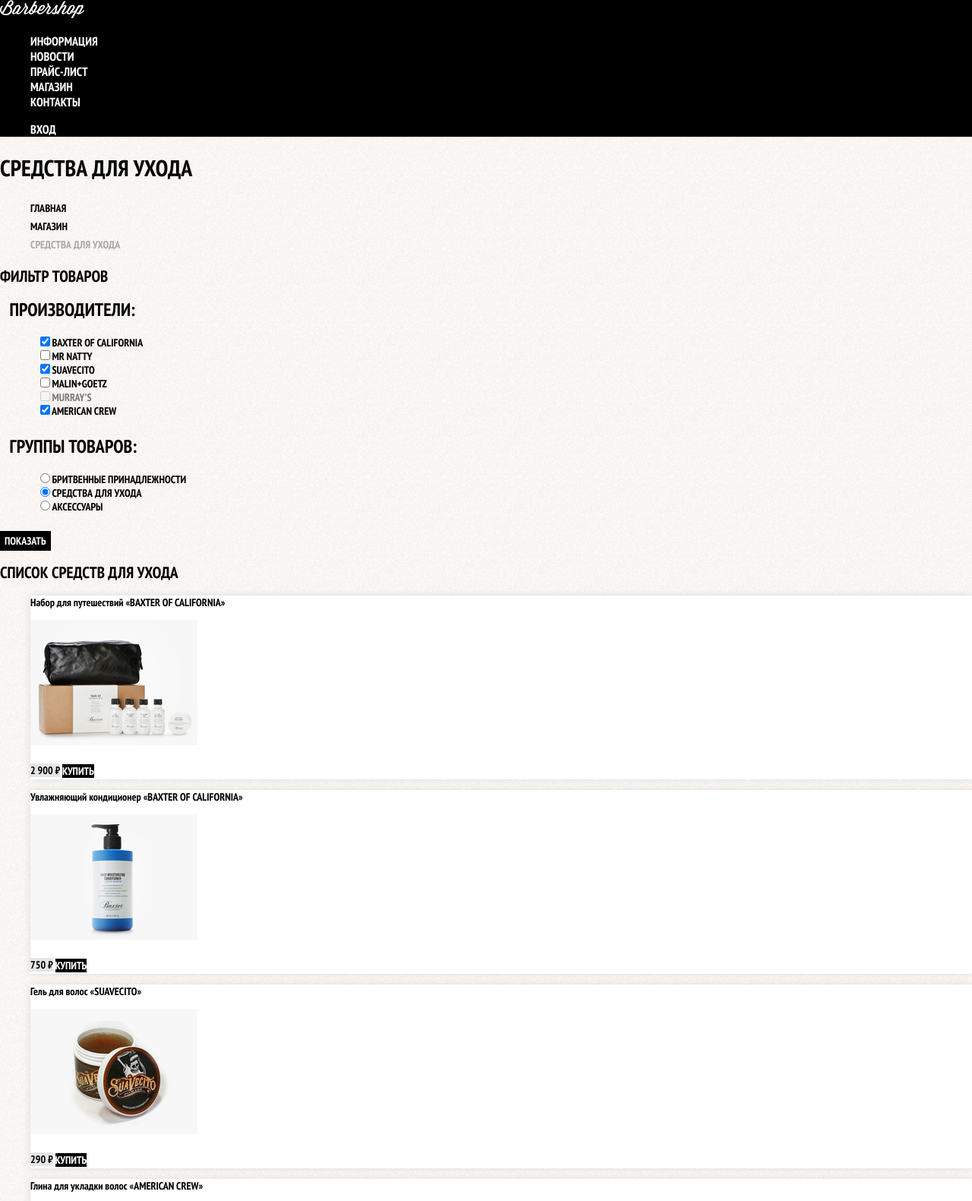
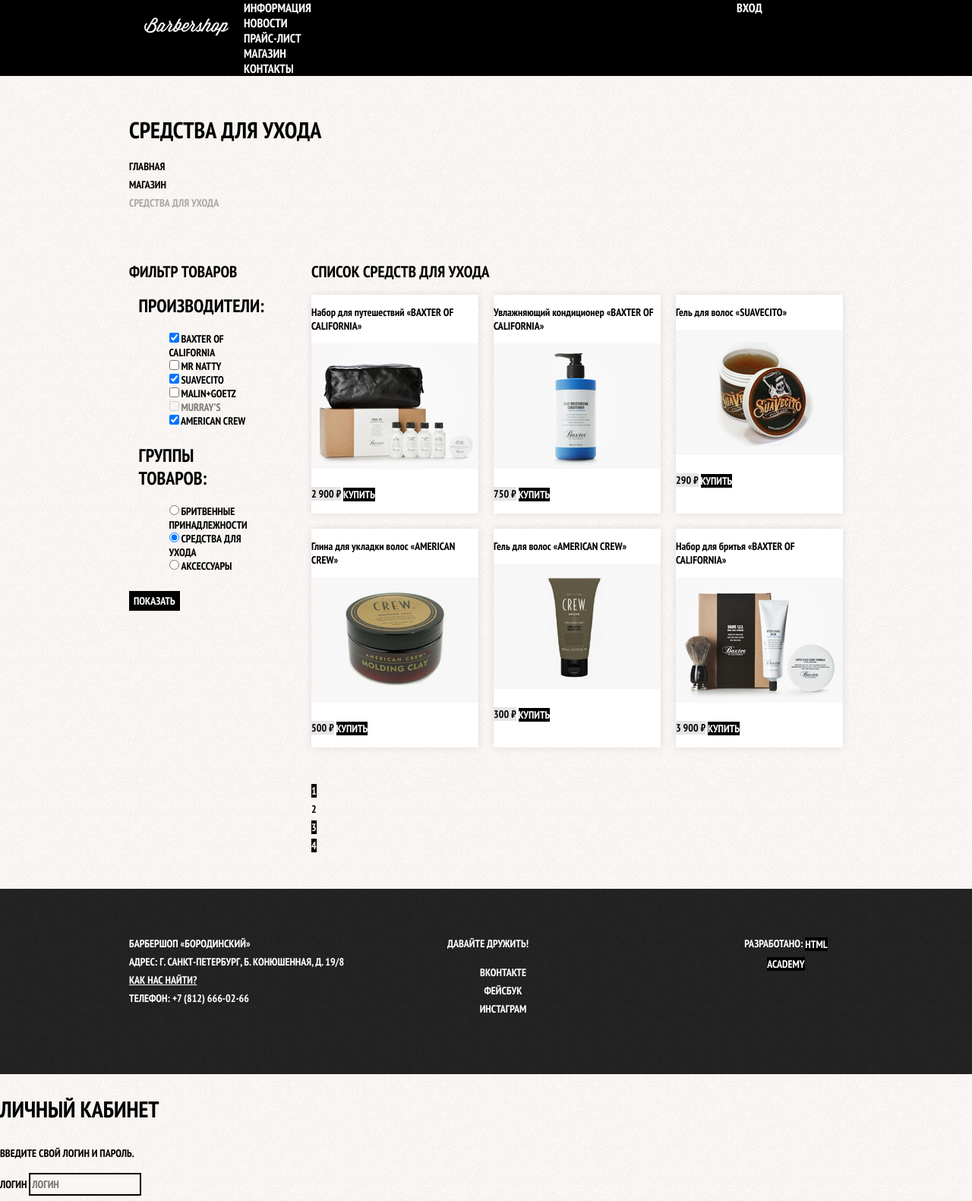
Before and after one commit to concentrator/200490-barbershop, a plain HTML site: page catalog.html in a window 1280 px wide. Shown: the top 1581 px of the page at 76% size. Drawn offline with Linux system fonts and the light colour scheme.

Commit message:
Сетка

```diff
--- a/catalog.html
+++ b/catalog.html
@@ -9,7 +9,7 @@
   </head>
   <body class="inner-page">
     <header class="main-header">
-      <nav class="main-navigation">
+      <nav class="main-navigation container">
         <a class="main-header-logo" href="index.html">
           <img src="img/logo.svg" width="111" height="24" alt="Логотип барбершопа «Бородинский»">
         </a>
@@ -35,6 +35,7 @@
         <li><a href="catalog.html">Магазин</a></li>
         <li class="breadcrumbs-current">Средства для ухода</li>
       </ul>
+      <div class="catalog-columns">
         <section class="filters">
           <h2 class="visually-hidden">Фильтр товаров</h2>
           <form class="filter" method="get" action="https://echo.htmlacademy.ru">
@@ -189,8 +190,10 @@
             <li class="pagination-item"><a href="#">4</a></li>
           </ul>
         </section>
+      </div>
     </main>
     <footer class="main-footer">
+      <div class="container">
         <p class="footer-contacts">
           Барбершоп «Бородинский»<br>
           Адрес: г. Санкт-Петербург, Б. Конюшенная, д. 19/8<br>
@@ -208,6 +211,7 @@
         <p class="footer-copyright">
           <b>Разработано:</b> <a class="button" href="https://htmlacademy.ru">HTML Academy</a>
         </p>
+      </div>
     </footer>
 
     <section class="modal modal-login">
--- a/css/style.css
+++ b/css/style.css
@@ -29,6 +29,9 @@
 }
 
 .page-title {
+  margin: 0;
+  margin-bottom: 15px;
+  padding: 0;
   font-size: 30px;
   line-height: 42px;
   color: #000;
@@ -360,3 +363,217 @@
 .restore:focus {
   text-decoration: none;
 }
+
+
+/* ----- Сеточные стили ----- */
+
+
+html,
+body {
+  min-width: 1122px;
+  min-height: 1173px;
+}
+
+.container {
+  width: 940px;
+  margin: 0 auto;
+  padding: 0 10px;
+
+}
+
+.main-header {
+  margin-bottom: 75px;
+}
+
+.inner-page .main-header {
+  margin-bottom: 50px;
+  background-color: #000000;
+}
+
+.main-navigation {
+  display: flex;
+  flex-direction: column;
+  align-items: center;
+  background: transparent;
+}
+
+
+.inner-page .main-navigation {
+  align-items: flex-start;
+  flex-direction: row;
+}
+
+.main-navigation-wrapper {
+  width: 100%;
+  margin-bottom: 60px;
+  background-color: #000000;
+}
+
+.main-navigation-wrapper .container {
+  display: flex;
+  justify-content: space-between;
+}
+
+.main-header-logo {
+  order: 2;
+  width: 368px;
+  height: 153px;
+}
+
+.inner-page .main-header-logo {
+  order: 0;
+  width: 111px;
+  height: 24px;
+  padding: 23px 20px;
+}
+
+.site-navigation {
+  min-height: 70px;
+  width: 620px;
+  margin: 0;
+  padding: 0;
+  list-style: none;
+}
+
+.user-navigation {
+  width: 140px;
+  margin: 0;
+  padding: 0;
+
+  list-style: none;
+  min-height: 70px;
+}
+
+.inner-page .user-navigation {
+  margin-left: auto;
+}
+
+.features {
+  margin-bottom: 80px;
+}
+
+.features-list {
+  display: flex;
+  justify-content: space-between;
+  margin: 0;
+  padding: 0;
+  list-style: none;
+}
+
+.feature-item {
+  width: 300px;
+}
+
+.index-columns {
+  display: flex;
+  justify-content: space-between;
+  padding: 50px 80px;
+  margin-bottom: 35px;
+}
+
+
+.news {
+  width: 380px;
+}
+
+.gallery {
+  width: 300px;
+}
+
+.contacts {
+  width: 380px;
+}
+
+.appointment {
+  width: 300px;
+}
+
+.main-footer {
+   margin-top: 65px;
+   padding: 60px 0;
+}
+
+.inner-page .main-footer {
+  margin-top: 45px;
+}
+
+.main-footer .container {
+  display: flex;
+}
+
+.footer-contacts {
+  width: 320px;
+  margin: 0;
+  margin-right: 80px;
+}
+
+.footer-social {
+  width: 145px;
+}
+
+.footer-copyright {
+  width: 150px;
+  margin: 0;
+  margin-left: auto;
+}
+
+
+
+.breadcrumbs {
+  padding: 0;
+  margin: 0;
+  margin-bottom: 50px;
+}
+
+.filters {
+  width: 180px;
+}
+
+.catalog {
+  width: 700px;
+}
+
+.catalog-columns {
+  display: flex;
+  justify-content: space-between;
+}
+
+.catalog-list {
+  display: flex;
+  flex-wrap: wrap;
+  padding: 0;
+  margin: 0;
+  margin-bottom: 25px;
+  list-style: none;
+}
+
+.catalog-item {
+  width: 220px;
+  margin-bottom: 20px;
+  margin-right: 20px;
+}
+
+
+.catalog-item:nth-child(3n) {
+  margin-right: 0;
+}
+
+.pagination-list {
+  padding: 0;
+  margin: 0;
+  list-style: none;
+}
+
+.product-photos {
+  width: 460px;
+
+  /* Временно для сетки */
+  min-height: 677px;
+}
+
+.product-info {
+  width: 390px;
+
+  /* Временно для сетки */
+  min-height: 667px;
+}
```
Also changed, not shown: catalog-item.html (+6 -4 lines), index.html (+6 -0 lines), img/barbershop-index-grid.jpg (added), img/barbershop-shop.jpg (added). Lines whose indentation alone changed are shown as unchanged.
